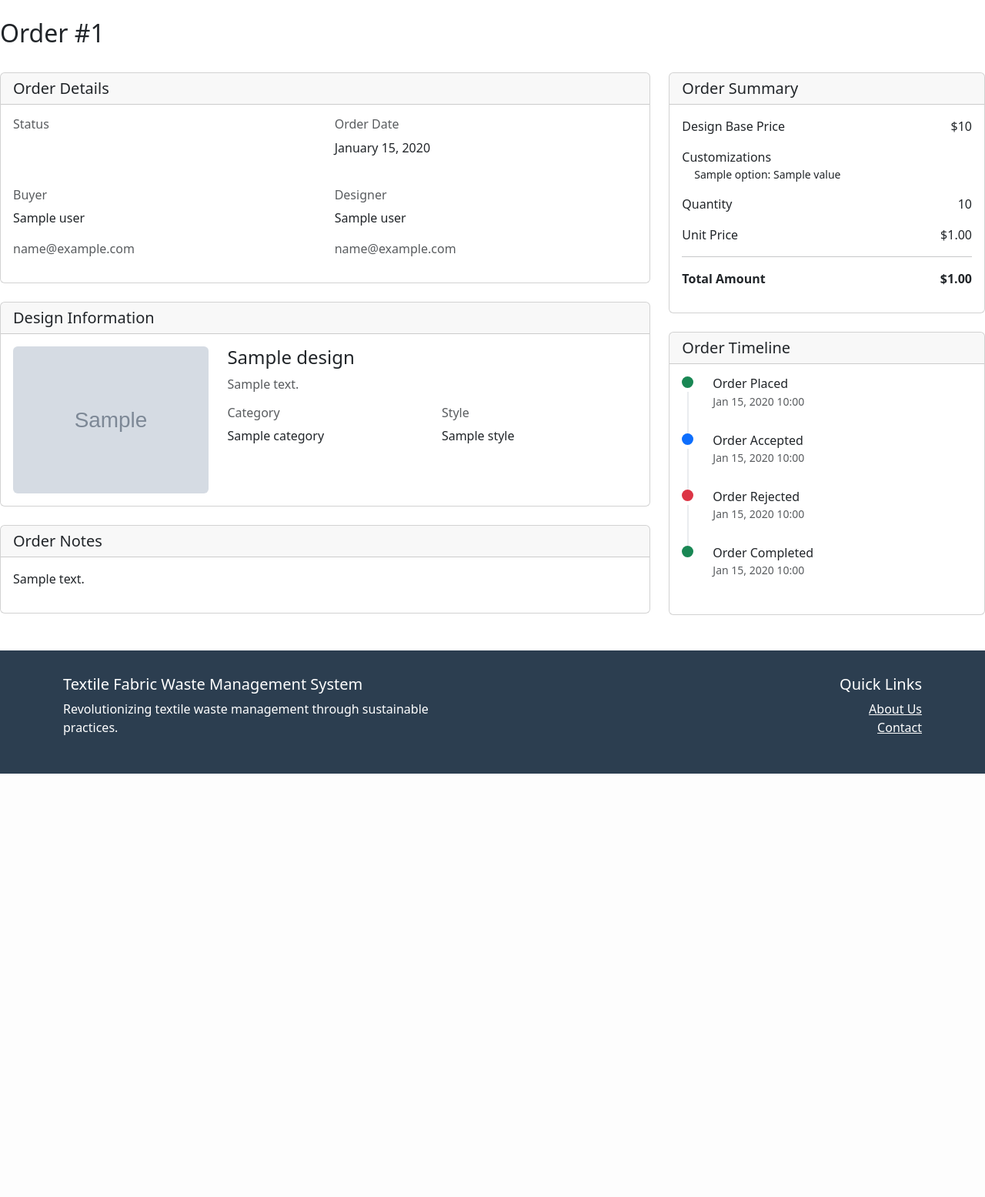
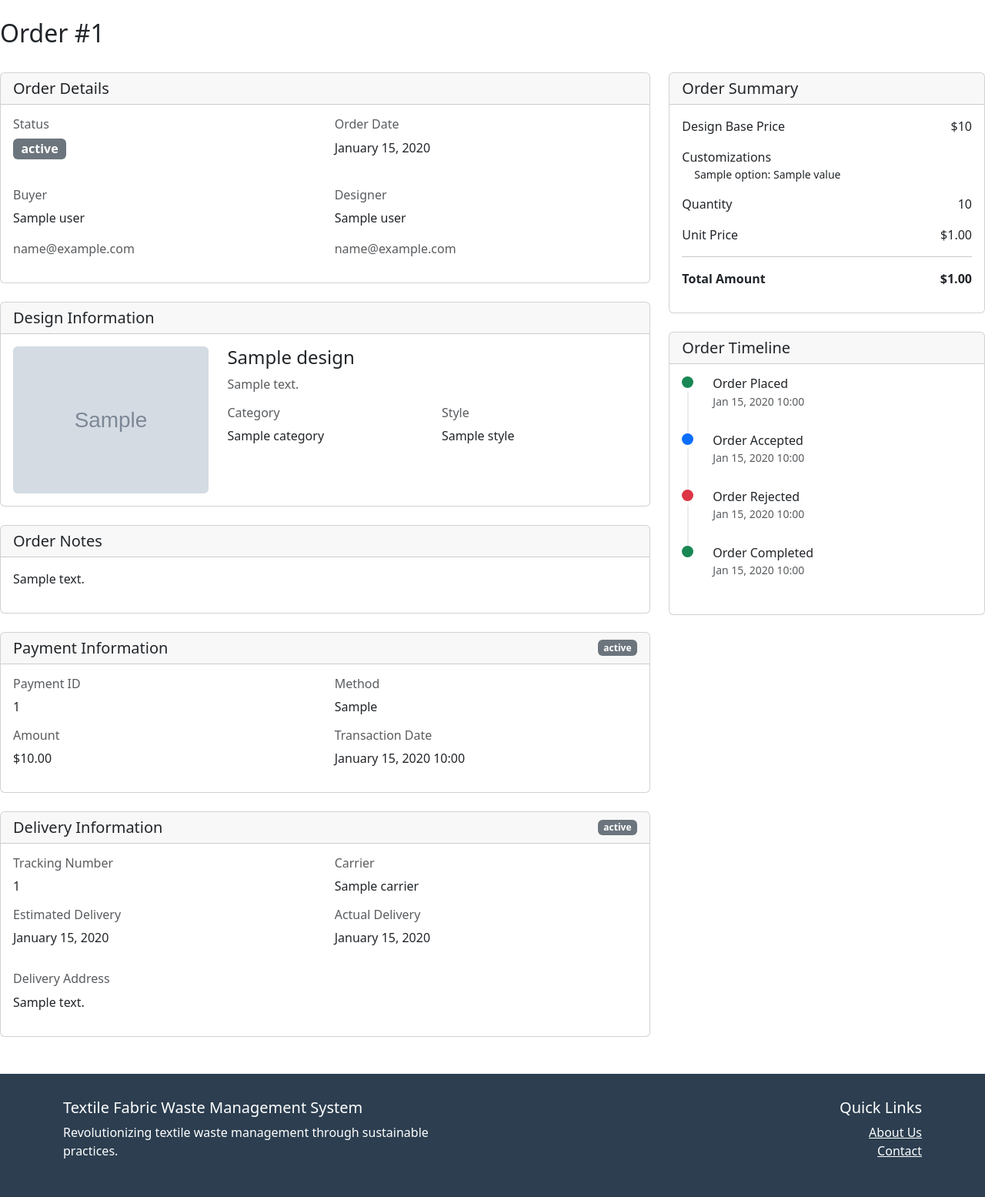
Before and after one commit to parvezdia/textile-waste-management, a Django app: template templates/orders/order_detail.html in a window 1280 px wide. Shown: the part 56-1611 px from the top of the page at 77% size. Before the commit the page ends 1061 px from the top, so only its background shows below. Run offline with Django 5.2, Linux system fonts and the light colour scheme; the template is opened without the code that fills it: most values are stand-ins (such as "Sample title", 1, 10 or a date in 2020); grey boxes marked "Sample" are stand-in pictures; some libraries are stand-ins or nearby versions.

Commit message:
Enhance order detail view with payment and delivery information sections

```diff
--- a/templates/orders/order_detail.html
+++ b/templates/orders/order_detail.html
@@ -30,11 +30,10 @@
             <div class="card-header">
                 <h5 class="card-title mb-0">Order Details</h5>
             </div>
-            <div class="card-body">
-                <div class="row mb-4">
+            <div class="card-body">                  <div class="row mb-4">
                     <div class="col-md-6">
                         <h6 class="text-muted">Status</h6>
-                        <span class="badge bg-{{ order.status|lower }} fs-6">
+                        <span class="badge {% if order.status == 'PENDING' %}bg-warning{% elif order.status == 'CONFIRMED' %}bg-info{% elif order.status == 'IN_PRODUCTION' %}bg-primary{% elif order.status == 'READY_FOR_DELIVERY' %}bg-info{% elif order.status == 'SHIPPED' %}bg-primary{% elif order.status == 'DELIVERED' %}bg-success{% elif order.status == 'CANCELED' %}bg-danger{% else %}bg-secondary{% endif %} fs-6">
                             {{ order.get_status_display }}
                         </span>
                     </div>
@@ -100,6 +99,74 @@
                 </div>
             </div>
         {% endif %}
+
+        <!-- Payment Information -->
+        <div class="card mb-4">
+            <div class="card-header d-flex justify-content-between align-items-center">
+                <h5 class="card-title mb-0">Payment Information</h5>
+                <span class="badge {% if order.payment_info.status == 'PENDING' %}bg-warning{% elif order.payment_info.status == 'AUTHORIZED' %}bg-info{% elif order.payment_info.status == 'COMPLETED' %}bg-success{% elif order.payment_info.status == 'FAILED' %}bg-danger{% elif order.payment_info.status == 'REFUNDED' %}bg-secondary{% else %}bg-secondary{% endif %}">
+                    {{ order.payment_info.get_status_display }}
+                </span>
+            </div>
+            <div class="card-body">
+                <div class="row">
+                    <div class="col-md-6">
+                        <h6 class="text-muted">Payment ID</h6>
+                        <p>{{ order.payment_info.payment_id }}</p>
+                    </div>
+                    <div class="col-md-6">
+                        <h6 class="text-muted">Method</h6>
+                        <p>{{ order.payment_info.get_method_display }}</p>
+                    </div>
+                </div>
+                <div class="row">
+                    <div class="col-md-6">
+                        <h6 class="text-muted">Amount</h6>
+                        <p>${{ order.payment_info.amount|floatformat:2 }}</p>
+                    </div>
+                    <div class="col-md-6">
+                        <h6 class="text-muted">Transaction Date</h6>
+                        <p>{{ order.payment_info.transaction_date|date:"F j, Y H:i" }}</p>
+                    </div>
+                </div>
+            </div>
+        </div>
+
+        <!-- Delivery Information -->
+        <div class="card mb-4">
+            <div class="card-header d-flex justify-content-between align-items-center">
+                <h5 class="card-title mb-0">Delivery Information</h5>
+                <span class="badge {% if order.delivery_info.status == 'PROCESSING' %}bg-warning{% elif order.delivery_info.status == 'READY_FOR_PICKUP' %}bg-info{% elif order.delivery_info.status == 'IN_TRANSIT' %}bg-primary{% elif order.delivery_info.status == 'DELIVERED' %}bg-success{% elif order.delivery_info.status == 'FAILED' %}bg-danger{% elif order.delivery_info.status == 'RETURNED' %}bg-danger{% else %}bg-secondary{% endif %}">
+                    {{ order.delivery_info.get_status_display }}
+                </span>
+            </div>
+            <div class="card-body">
+                <div class="row">
+                    <div class="col-md-6">
+                        <h6 class="text-muted">Tracking Number</h6>
+                        <p>{{ order.delivery_info.tracking_number }}</p>
+                    </div>
+                    <div class="col-md-6">
+                        <h6 class="text-muted">Carrier</h6>
+                        <p>{{ order.delivery_info.carrier }}</p>
+                    </div>
+                </div>
+                <div class="row">
+                    <div class="col-md-6">
+                        <h6 class="text-muted">Estimated Delivery</h6>
+                        <p>{{ order.delivery_info.estimated_delivery_date|date:"F j, Y" }}</p>
+                    </div>
+                    <div class="col-md-6">
+                        <h6 class="text-muted">Actual Delivery</h6>
+                        <p>{% if order.delivery_info.actual_delivery_date %}{{ order.delivery_info.actual_delivery_date|date:"F j, Y" }}{% else %}Pending{% endif %}</p>
+                    </div>
+                </div>
+                <div class="mt-3">
+                    <h6 class="text-muted">Delivery Address</h6>
+                    <p class="mb-0">{{ order.delivery_info.address|linebreaks }}</p>
+                </div>
+            </div>
+        </div>
     </div>
 
     <div class="col-md-4">        <!-- Order Summary Card -->
```
